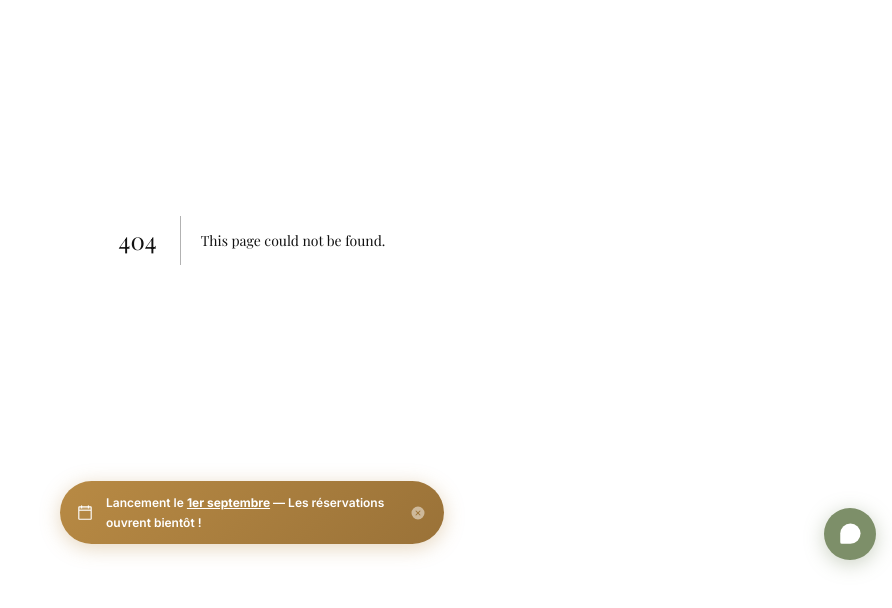
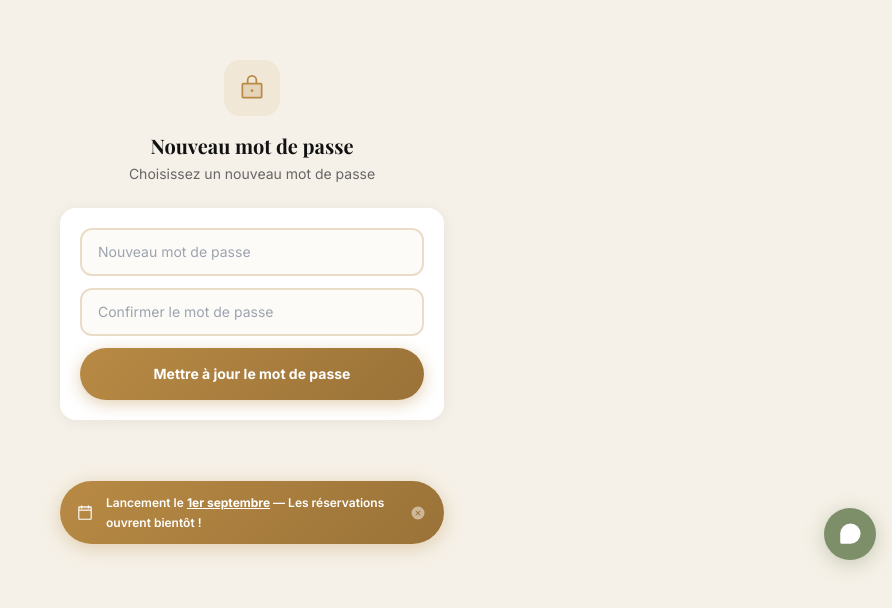
Before and after one commit to laksormorocco/laksor-app, a Next.js app: page /auth/reset-password in a window 1280 px wide. Before the commit this address had no page. Shown: the part 160-768 px from the top of the page, without its empty margins (388-1280 px from the left). Built offline with nearby package versions, Linux system fonts and the light colour scheme.

Commit message:
page reset mot de passe

```diff
--- /dev/null
+++ b/src/app/auth/reset-password/page.tsx
@@ -0,0 +1,67 @@
+"use client";
+import { useState, useEffect } from "react";
+import { createClient } from "@supabase/supabase-js";
+import { useRouter } from "next/navigation";
+import { Lock, CheckCircle } from "@phosphor-icons/react";
+
+const supabase = createClient(
+  process.env.NEXT_PUBLIC_SUPABASE_URL || "",
+  process.env.NEXT_PUBLIC_SUPABASE_ANON_KEY || ""
+);
+
+export default function ResetPasswordPage() {
+  const router = useRouter();
+  const [password, setPassword] = useState("");
+  const [confirm, setConfirm] = useState("");
+  const [loading, setLoading] = useState(false);
+  const [done, setDone] = useState(false);
+  const [error, setError] = useState("");
+
+  async function handleReset() {
+    if (password !== confirm) { setError("Les mots de passe ne correspondent pas"); return; }
+    if (password.length < 6) { setError("Minimum 6 caractères"); return; }
+    setLoading(true);
+    const { error } = await supabase.auth.updateUser({ password });
+    if (error) { setError(error.message); setLoading(false); return; }
+    setDone(true);
+    setTimeout(() => router.push("/auth/login"), 2000);
+  }
+
+  if (done) return (
+    <div className="min-h-screen flex items-center justify-center px-4" style={{background:"#F6F1E8"}}>
+      <div className="text-center">
+        <CheckCircle size={48} weight="fill" className="text-sage-300 mx-auto mb-3" />
+        <div className="font-display text-lg font-bold text-charcoal-800">Mot de passe mis à jour !</div>
+        <div className="text-sm text-charcoal-400 mt-1">Redirection en cours...</div>
+      </div>
+    </div>
+  );
+
+  return (
+    <div className="min-h-screen flex items-center justify-center px-4" style={{background:"#F6F1E8"}}>
+      <div className="w-full max-w-sm">
+        <div className="text-center mb-6">
+          <div className="w-14 h-14 rounded-2xl flex items-center justify-center mx-auto mb-4" style={{background:"rgba(184,138,68,0.1)"}}>
+            <Lock size={28} weight="duotone" className="text-bronze-500" />
+          </div>
+          <h1 className="font-display text-xl font-bold text-charcoal-800">Nouveau mot de passe</h1>
+          <p className="text-sm text-charcoal-400 mt-1">Choisissez un nouveau mot de passe</p>
+        </div>
+        <div className="bg-white rounded-2xl p-5 flex flex-col gap-3" style={{boxShadow:"0 2px 16px rgba(0,0,0,0.06)"}}>
+          <input type="password" value={password} onChange={e => setPassword(e.target.value)}
+            placeholder="Nouveau mot de passe"
+            className="w-full border-2 border-sand-300 rounded-xl px-4 py-3 text-sm outline-none bg-sand-100 focus:border-bronze-500" />
+          <input type="password" value={confirm} onChange={e => setConfirm(e.target.value)}
+            placeholder="Confirmer le mot de passe"
+            className="w-full border-2 border-sand-300 rounded-xl px-4 py-3 text-sm outline-none bg-sand-100 focus:border-bronze-500" />
+          {error && <div className="text-xs text-red-400 font-semibold">{error}</div>}
+          <button onClick={handleReset} disabled={loading}
+            className="w-full py-4 rounded-full text-sm font-bold text-white active:scale-[0.98]"
+            style={{background:"linear-gradient(135deg, #B88A44, #9A7238)", boxShadow:"0 4px 16px rgba(184,138,68,0.4)"}}>
+            {loading ? "Mise à jour..." : "Mettre à jour le mot de passe"}
+          </button>
+        </div>
+      </div>
+    </div>
+  );
+}
```
